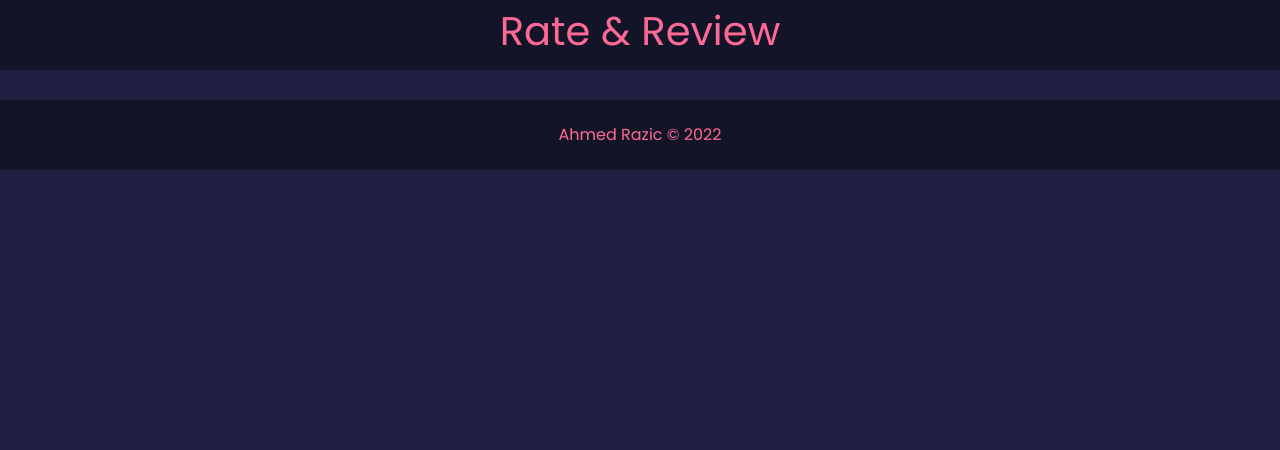
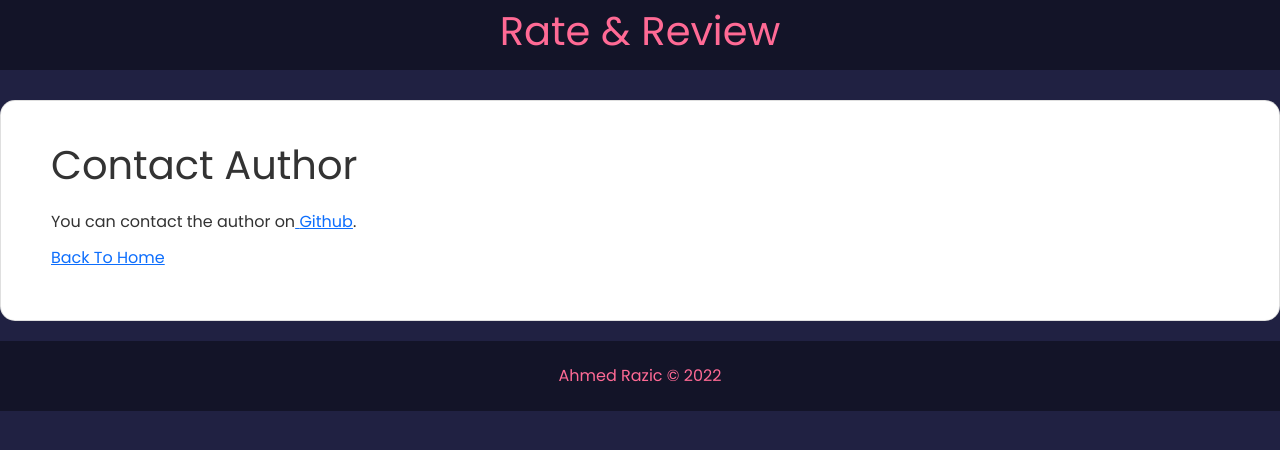
Before and after one commit to ahmed-razic/rating-comp, a React (Create React App) app: page /contact in a window 1280 px wide. Shown: the top 450 px of the page. Built offline with nearby package versions, Linux system fonts and the light colour scheme.

Commit message:
added about/contact pages and Links

```diff
--- a/src/App.js
+++ b/src/App.js
@@ -2,7 +2,6 @@ import { BrowserRouter as Router, Routes, Route } from 'react-router-dom'
 import { AppProvider } from './context/AppContext'
 import Header from './comps/Header'
 import Footer from './comps/Footer'
-import Item from './comps/Item'
 import Home from './pages/Home'
 import About from './pages/About'
 import Contact from './pages/Contact'
@@ -14,8 +13,8 @@ function App() {
       <Router>
         <Routes>
           <Route exact path='/' element={<Home />} />
-          {/* <Route exact path='/about' element={<About />} /> */}
-          {/* <Route exact path='/contact' element={<Contact />} /> */}
+          <Route exact path='/about' element={<About />} />
+          <Route exact path='/contact' element={<Contact />} />
         </Routes>
       </Router>
       <Footer />
--- a/src/pages/About.jsx
+++ b/src/pages/About.jsx
@@ -1,4 +1,20 @@
+import { Link } from 'react-router-dom'
+import Card from '../comps/Card'
+
 function About() {
-  return <div>About Page</div>;
+  return (
+    <Card>
+      <div className='about'>
+        <h1>About This Project</h1>
+        <p>This is a React app to leave feedback for a product or service</p>
+        <p>Version: 1.0.0</p>
+
+        <p>
+          <Link to='/'>Back To Home</Link>
+        </p>
+      </div>
+    </Card>
+  )
 }
-export default About;
+
+export default About
--- a/src/pages/Contact.jsx
+++ b/src/pages/Contact.jsx
@@ -1,4 +1,29 @@
+import { Link } from 'react-router-dom'
+import Card from '../comps/Card'
+
 function Contact() {
-  return <div>Contact Page</div>;
+  return (
+    <Card>
+      <div className='about'>
+        <h1>Contact Author</h1>
+        <p>
+          You can contact the author on
+          <a
+            href='https://github.com/ahmed-razic'
+            target='_blank'
+            rel='noopener noreferrer'
+          >
+            {' '}
+            Github
+          </a>
+          .
+        </p>
+        <p>
+          <Link to='/'>Back To Home</Link>
+        </p>
+      </div>
+    </Card>
+  )
 }
-export default Contact;
+
+export default Contact
```
Also changed, not shown: src/comps/Links.jsx (added, +18 -0 lines), 1 other file (tests, documents, lock files or other folders).
